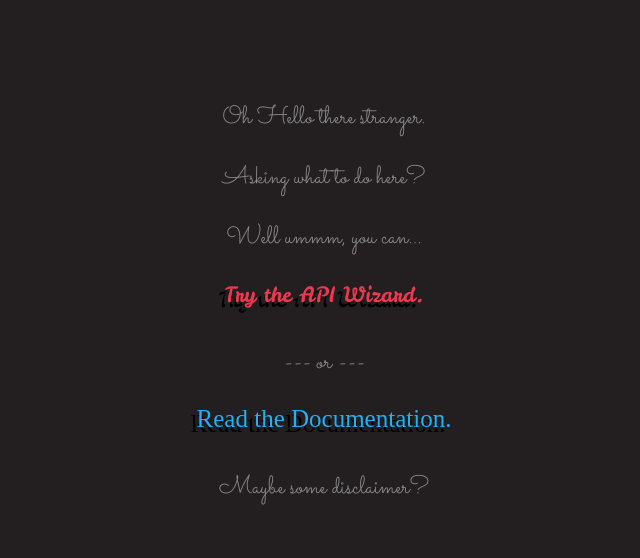
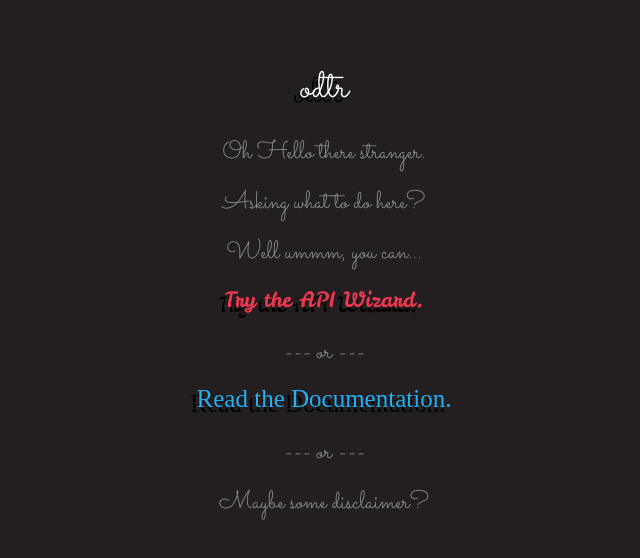
Before and after one commit to janmir/aws-odtr-front, a React (Create React App) app: page / in a window 1280 px wide. Shown: the top 558 px of the page, without its empty margins (316-956 px from the left). Built offline with nearby package versions, Linux system fonts and the light colour scheme; a web font is replaced by a local one.

Commit message:
Element Hierarchy Update
Updated node and parent structure.

```diff
--- a/src/App.css
+++ b/src/App.css
@@ -1,10 +1,22 @@
-.App {
+.Parent{
   text-align: center;
+  height: 550px;
+  width: 300px;
+  overflow: hidden;
+}
+
+.Logo{
+  margin-top: 60px;
+  height: 75px;
   color: white;
+  font-size: 40px;
+  font-family: 'Sacramento', cursive;
+  text-shadow: rgb(35, 31, 32) -4px 2px 0px, #000 -6px 5px 0px;
+  cursor: pointer;
 }
 
 .Texts {
-  height: 60px;
+  height: 50px;
 }
 
 .font1{
@@ -42,7 +54,7 @@
   font-family: 'Grand Hotel', cursive;
   text-shadow: rgb(35, 31, 32) -4px 2px 0px, #000 -6px 5px 0px;
   cursor: pointer;
-  height: 65px;
+  height: 50px;
 }
 
 .font5{
@@ -51,5 +63,5 @@
   font-family: 'Leckerli One', cursive;
   text-shadow: rgb(35, 31, 32) -4px 2px 0px, #000 -6px 5px 0px;
   cursor: pointer;
-  height: 65px;
+  height: 50px;
 }
--- a/src/App.js
+++ b/src/App.js
@@ -27,6 +27,10 @@ const CONST_NODE = [
     class: "font4"
   },
   {
+    text: "--- or ---",
+    class: "font1"
+  },
+  {
     text: "Maybe some disclaimer?",
     class: "font1"
   }
@@ -37,6 +41,7 @@ class App extends Component {
     super(props);
 
     this.state = {
+      title: "odtr",
       nodes: CONST_NODE
     };
   }
@@ -47,11 +52,13 @@ class App extends Component {
 
     //insert to text array
     this.state.nodes.forEach((element) => {
-      texts.push( <div className={"Texts " + element.class}>
-        <span>
-        {element.text}
-        </span>
-      </div> );
+      texts.push(
+          <div className={"Texts " + element.class}>
+            <span>
+              {element.text}
+            </span>
+          </div>
+        );
     });
 
     return texts;
@@ -59,7 +66,10 @@ class App extends Component {
 
   render() {
     return (
-      <div className="App">
+      <div className="Parent">
+        <div className="Logo">
+          {this.state.title}
+        </div>
         {this.getNodes()}
       </div>
     );
--- a/src/index.css
+++ b/src/index.css
@@ -1,6 +1,12 @@
 body {
-  margin: 100px auto;
+  margin: 0;
   padding: 0;
   font-family: sans-serif;
   background-color: #231F20;
 }
+
+#root{
+  display: flex;
+  justify-content: center;
+  align-items: center;
+}
```
